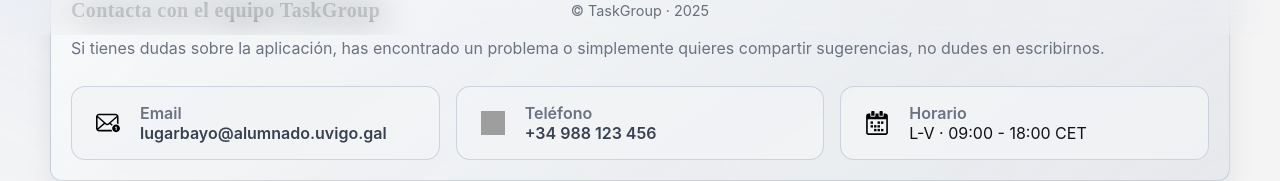
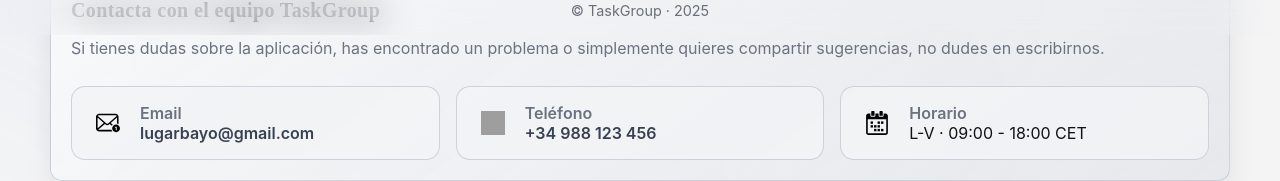
Before and after one commit to lgarbayo/TaskGroup, an Angular app in the folder app/: page /contact in a window 1280 px wide. Shown: the part 765-946 px from the top of the page. Built offline with nearby package versions, Linux system fonts and the light colour scheme; grey boxes are pictures that could not be loaded.

Commit message:
refactor: updated mail

```diff
--- a/app/src/app/page/contact-page/contact-page.html
+++ b/app/src/app/page/contact-page/contact-page.html
@@ -66,7 +66,7 @@
         </span>
         <div>
           <p class="contact-label">{{ 'contact.email' | translate }}</p>
-          <a href="mailto:lugarbayo@alumnado.uvigo.gal">lugarbayo@alumnado.uvigo.gal</a>
+          <a href="mailto:lugarbayo@gmail.com">lugarbayo@gmail.com</a>
         </div>
       </li>
       <li>
```
